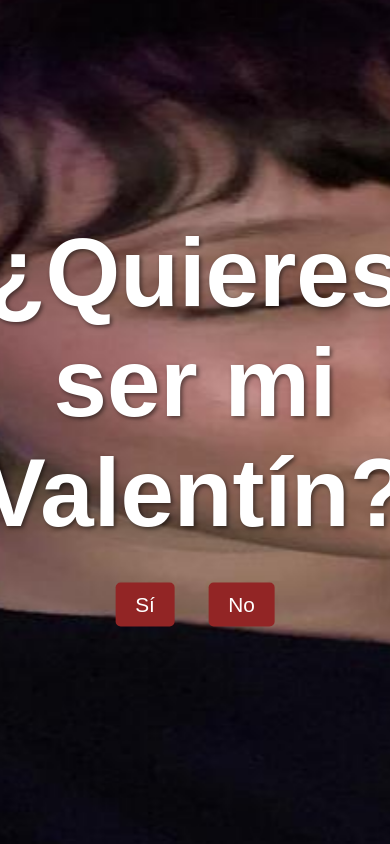
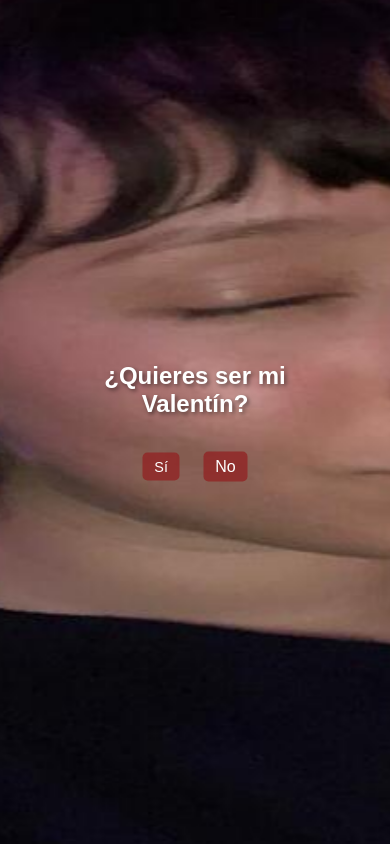
Before and after one commit to OntiverosCristian/MyValentine, a plain HTML site: page index.html in a window 390 px wide. Drawn offline with Linux system fonts and the light colour scheme.

Commit message:
Responsivo

```diff
--- a/index.html
+++ b/index.html
@@ -68,6 +68,11 @@
             animation: fadeIn 2s ease-in-out;
         }
 
+        .texto-centrado h1 {
+            font-size: 4rem; /* Tamaño de fuente reducido */
+        }
+
+
         .botones {
             margin-top: 20px;
         }
@@ -79,13 +84,13 @@
             border-radius: 5px;
             cursor: pointer;
             margin: 0 10px;
-            background-color: rgba(255, 255, 255, 0.8);
+            background-color: rgba(146, 37, 37, 0.8);
             color: #ffffff;
             transition: transform 0.2s ease, background-color 0.3s ease;
         }
 
         .botones button:hover {
-            background-color: rgba(255, 255, 255, 1);
+            background-color: rgba(146, 37, 37, 1);
         }
 
         .botones button:active {
@@ -98,6 +103,39 @@
             }
             to {
                 opacity: 1;
+            }
+        }
+
+        /* Estilos responsivos para móviles */
+        @media (max-width: 768px) {
+            .texto-centrado h1 {
+                font-size: 2.5rem; /* Tamaño de fuente más pequeño para móviles */
+            }
+
+            .botones button {
+                font-size: 1rem; /* Tamaño de fuente más pequeño para móviles */
+                padding: 8px 16px; /* Padding más pequeño para móviles */
+                margin: 0 5px; /* Menor margen entre botones */
+            }
+
+            .botones {
+                margin-top: 10px; /* Menor margen superior para móviles */
+            }
+
+            /* Ajustar el área de movimiento del botón "No" */
+            #btnNo {
+                font-size: 1rem; /* Tamaño de fuente más pequeño para móviles */
+            }
+        }
+
+        @media (max-width: 480px) {
+            .texto-centrado h1 {
+                font-size: 1.5rem; /* Tamaño de fuente aún más pequeño para pantallas muy pequeñas */
+            }
+
+            .botones button {
+                font-size: 0.9rem; /* Tamaño de fuente más pequeño para pantallas muy pequeñas */
+                padding: 6px 12px; /* Padding más pequeño para pantallas muy pequeñas */
             }
         }
     </style>
@@ -124,8 +162,8 @@
         <div class="texto-centrado">
             <h1>¿Quieres ser mi Valentín?</h1>
             <div class="botones">
-                <button id="btnSi" style="background-color: rgb(146, 37, 37);">Sí</button>
-                <button id="btnNo" style="background-color: rgb(146, 37, 37);">No</button>
+                <button id="btnSi">Sí</button>
+                <button id="btnNo">No</button>
             </div>
         </div>
     </div>
@@ -145,9 +183,9 @@
             const carousel = document.querySelector('.carousel');
             const carouselRect = carousel.getBoundingClientRect();
 
-            // Limitar el área de movimiento al 80% del contenedor
-            const areaWidth = carouselRect.width * 0.8;
-            const areaHeight = carouselRect.height * 0.8;
+            // Limitar el área de movimiento al 60% del contenedor en móviles
+            const areaWidth = carouselRect.width * (window.innerWidth <= 768 ? 0.6 : 0.8);
+            const areaHeight = carouselRect.height * (window.innerWidth <= 768 ? 0.6 : 0.8);
 
             // Calcular los límites de movimiento
             const maxX = areaWidth - btnNo.offsetWidth;
```
